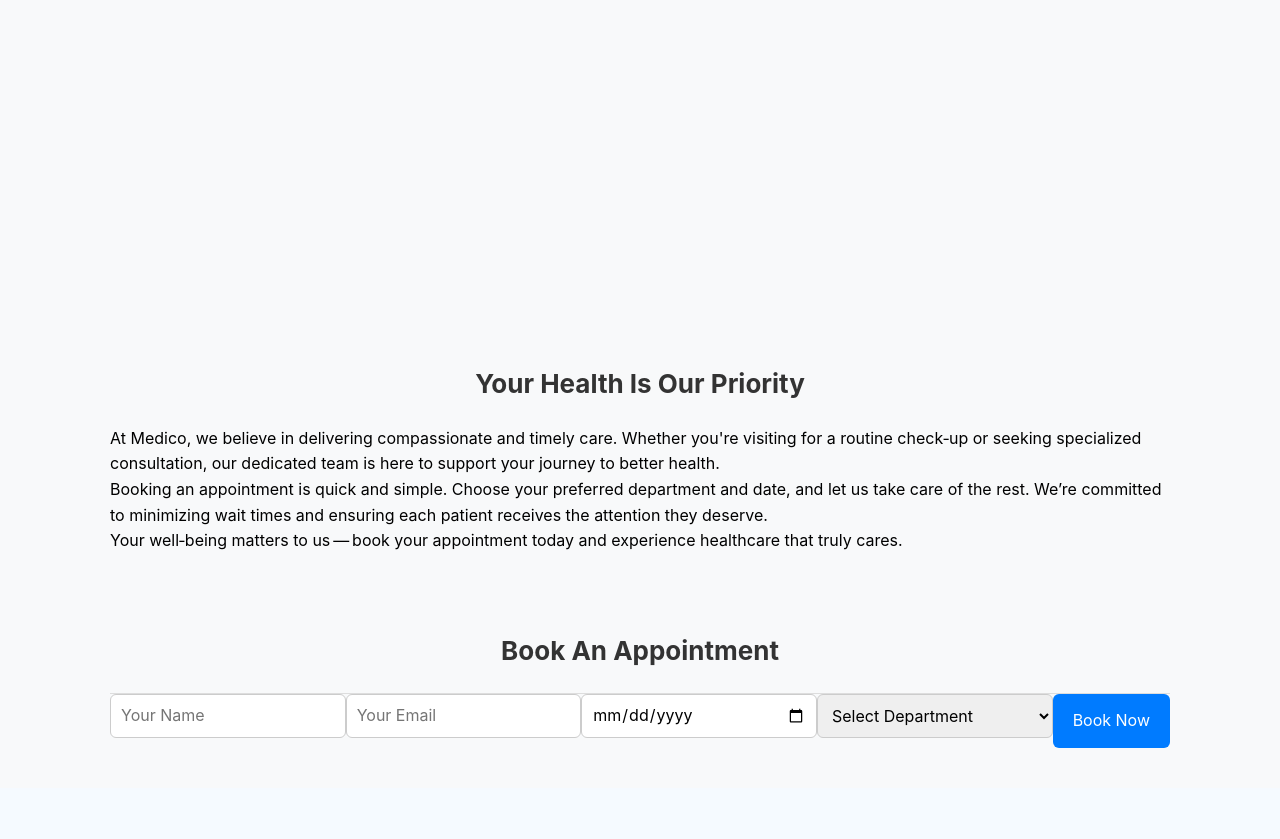
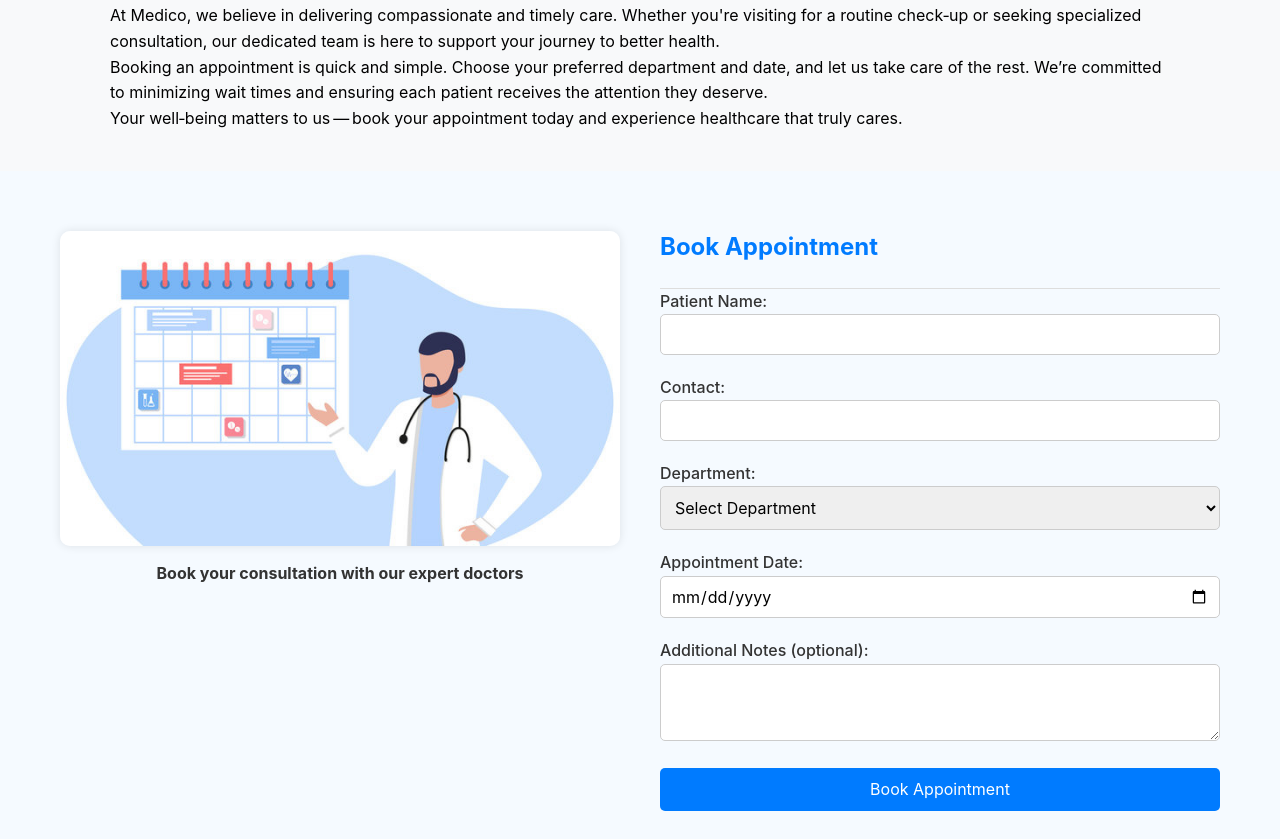
Before and after one commit to dibya-sinha-chowdhury/Medico, a plain HTML site: page Services.html in a window 1280 px wide. Shown: the part 221-1060 px from the top of the page. Drawn offline with Linux system fonts and the light colour scheme.

Commit message:
Update Services.html

```diff
--- a/Services.html
+++ b/Services.html
@@ -103,14 +103,14 @@
 
         /* ---------- Banner ---------- */
 
-     <br>  </br>
+        /* ===== Hero Banner ===== */
         .hero-banner {
             width: 100%;
             overflow: hidden;
 
         }
 
-        .hero-banner img {
+        <br></br><br></br>.hero-banner img {
             width: 100%;
             /* height:—responsive clamp: 220px(min)‒35vw(ideal)‒450px(max) */
             height: clamp(220px, 35vw, 450px);
@@ -209,30 +209,94 @@
             </section>
 
             <!-- Appointment Booking -->
-            <section class="section">
-                <h2>Book an Appointment</h2>
-                <form class="appointment-form">
-                    <input type="text" placeholder="Your Name" />
-                    <input type="email" placeholder="Your Email" />
-                    <input type="date" />
-                    <select>
-                        <option selected disabled>Select Department</option>
-                        <option>Cardiology</option>
-                        <option>Neurology</option>
-                        <option>General</option>
+            <section id="appointment-booking" style="background-color: #f5faff; padding: 60px 0;">
+                <div
+                    style="max-width: 1200px; margin: auto; display: flex; flex-wrap: wrap; align-items: flex-start; gap: 40px; padding: 0 20px;">
+
+                    <!-- Left: Appointment Image -->
+                    <div style="flex: 1 1 400px;">
+                        <img src="img/ticket.jpg" alt="Book Appointment"
+                            style="width: 100%; border-radius: 10px; box-shadow: 0 0 10px rgba(0,0,0,0.1);">
+                        <p style="text-align: center; margin-top: 15px; font-weight: bold; color: #333;">Book your
+                            consultation with our expert doctors</p>
+                    </div>
+
+                    <!-- Right: Appointment Form -->
+                    <div style="flex: 1 1 400px;">
+                        <h2 style="color: #007BFF; margin-bottom: 25px;">Book Appointment</h2>
+                        <form onsubmit="return submitAppointment()"
+                            style="display: flex; flex-direction: column; gap: 20px;">
+
+                            <div>
+                                <label for="patient-name" style="font-weight: 500; color: #333;">Patient
+                                    Name:</label><br>
+                                <input type="text" id="patient-name" name="patient-name" required
+                                    style="width: 100%; padding: 10px; border-radius: 5px; border: 1px solid #ccc;">
+                            </div>
+
+                            <div>
+                                <label for="patient-contact" style="font-weight: 500; color: #333;">Contact:</label><br>
+                                <input type="text" id="patient-contact" name="patient-contact" required
+                                    style="width: 100%; padding: 10px; border-radius: 5px; border: 1px solid #ccc;">
+                            </div>
+
+                            <div>
+                                <label for="department" style="font-weight: 500; color: #333;">Department:</label><br>
+                                <select id="department" name="department" required
+                                    style="width: 100%; padding: 10px; border-radius: 5px; border: 1px solid #ccc;">
+                                    <option value="">Select Department</option>
+                                    <option value="General">General</option>
+                                    <option value="Medicine">Medicine</option>
+                                    <option value="Dental">Dental</option>
+                                    <option value="Gynacologist">Gynacologist</option>
+                                    <option value="Gastroentrology">Gastroentrology</option>
+                                    <option value="Specialist in Surgery">Specialist in Surgery</option>
+                                    <option value="Eye Specialist">Eye Specialist</option>
+                                    <option value="Kidney & Dialysis">Kidney & Dialysis</option>
+                                    <option value="Cardiology">Cardiology</option>
+                                    <option value="Neurology">Neurology</option>
+                                    <option value="Pediatrics">Pediatrics</option>
+                                    <option value="Orthopedics">Orthopedics</option>
                                 </select>
-                    <button type="submit">Book Now</button>
+                            </div>
+
+                            <div>
+                                <label for="appointment-date" style="font-weight: 500; color: #333;">Appointment
+                                    Date:</label><br>
+                                <input type="date" id="appointment-date" name="appointment-date" required
+                                    style="width: 100%; padding: 10px; border-radius: 5px; border: 1px solid #ccc;">
+                            </div>
+
+                            <div>
+                                <label for="notes" style="font-weight: 500; color: #333;">Additional Notes
+                                    (optional):</label><br>
+                                <textarea id="notes" name="notes" rows="3"
+                                    style="width: 100%; padding: 10px; border-radius: 5px; border: 1px solid #ccc;"></textarea>
+                            </div>
+
+                            <button type="submit"
+                                style="background-color: #007BFF; color: white; padding: 12px 25px; border: none; border-radius: 5px; font-size: 16px; cursor: pointer;">
+                                Book Appointment
+                            </button>
                         </form>
+                    </div>
+                </div>
             </section>
 
 
+
+
+
             <section id="medicine-request" style="background-color: #f5faff; padding: 60px 0;">
-                <div style="max-width: 1200px; margin: auto; display: flex; flex-wrap: wrap; align-items: flex-start; gap: 40px; padding: 0 20px;">
+                <div
+                    style="max-width: 1200px; margin: auto; display: flex; flex-wrap: wrap; align-items: flex-start; gap: 40px; padding: 0 20px;">
 
                     <!-- Image Block -->
                     <div style="flex: 1 1 400px;">
-                    <img src="img/Capsule.jpg" alt="Emergency Medicine" style="width: 100%; border-radius: 10px; box-shadow: 0 0 10px rgba(0,0,0,0.1);">
-                    <p style="text-align: center; margin-top: 15px; font-weight: bold; color: #333;">Our services include 24-hour medicine delivery</p>
+                        <img src="img/Capsule.jpg" alt="Emergency Medicine"
+                            style="width: 100%; border-radius: 10px; box-shadow: 0 0 10px rgba(0,0,0,0.1);">
+                        <p style="text-align: center; margin-top: 15px; font-weight: bold; color: #333;">Our services
+                            include 24-hour medicine delivery</p>
                     </div>
 
                     <!-- Form Block -->
@@ -242,25 +306,30 @@
 
                             <div>
                                 <label for="name" style="font-weight: 500; color: #333;">Customer Name:</label><br>
-                        <input type="text" id="name" name="name" required style="width: 100%; padding: 10px; border-radius: 5px; border: 1px solid #ccc;">
+                                <input type="text" id="name" name="name" required
+                                    style="width: 100%; padding: 10px; border-radius: 5px; border: 1px solid #ccc;">
                             </div>
 
                             <div>
                                 <label for="contact" style="font-weight: 500; color: #333;">Contact:</label><br>
-                        <input type="text" id="contact" name="contact" required style="width: 100%; padding: 10px; border-radius: 5px; border: 1px solid #ccc;">
+                                <input type="text" id="contact" name="contact" required
+                                    style="width: 100%; padding: 10px; border-radius: 5px; border: 1px solid #ccc;">
                             </div>
 
                             <div>
                                 <label for="address" style="font-weight: 500; color: #333;">Address:</label><br>
-                        <textarea id="address" name="address" rows="3" required style="width: 100%; padding: 10px; border-radius: 5px; border: 1px solid #ccc;"></textarea>
+                                <textarea id="address" name="address" rows="3" required
+                                    style="width: 100%; padding: 10px; border-radius: 5px; border: 1px solid #ccc;"></textarea>
                             </div>
 
                             <div>
-                        <label for="prescription" style="font-weight: 500; color: #333;">Attach Prescription Image:</label><br>
+                                <label for="prescription" style="font-weight: 500; color: #333;">Attach Prescription
+                                    Image:</label><br>
                                 <input type="file" id="prescription" name="prescription" accept="image/*" required>
                             </div>
 
-                      <button type="submit" style="background-color: #007BFF; color: white; padding: 12px 25px; border: none; border-radius: 5px; font-size: 16px; cursor: pointer;">
+                            <button type="submit"
+                                style="background-color: #007BFF; color: white; padding: 12px 25px; border: none; border-radius: 5px; font-size: 16px; cursor: pointer;">
                                 Send Request
                             </button>
                         </form>
@@ -271,27 +340,7 @@
 
 
 
-            <!-- Consultants -->
-            <section class="section">
-                <h2>Our Consultants</h2>
-                <div class="grid">
-                    <div class="card">
-                        <img src="img/Doctor1.jpg" alt="Dr. John Smith" />
-                        <h4>Dr. John Smith</h4>
-                        <p>Cardiologist</p>
-                    </div>
-                    <div class="card">
-                        <img src="img/Doctor3.jpg" alt="Dr. Ayesha Rahman" />
-                        <h4>Dr. Ayesha Rahman</h4>
-                        <p>Neurologist</p>
-                    </div>
-                    <div class="card">
-                        <img src="img/Dakhtor2.jpg" alt="Dr. Karim Ali" />
-                        <h4>Dr. Karim Ali</h4>
-                        <p>General Physician</p>
-                    </div>
-                </div>
-            </section>
+
 
             <!-- Departments -->
             <section class="section">
@@ -321,13 +370,13 @@
             </section>
 
             <!-- Emergency -->
-            <section class="section emergency">
+            <section class=" section emergency">
                 <h2>Emergency Call</h2>
                 <p>📞 Call us now: <strong>+880 1716757857</strong></p>
             </section>
 
             <!-- Ambulance -->
-            <section class="section ambulance">
+            <section class=" section ambulance">
                 <h2>24/7 Ambulance Service</h2>
                 <p>We are ready anytime, anywhere</p>
                 <img src="img/ambulance.jpg" alt="Ambulance" />
```
Lines whose indentation alone changed are shown as unchanged.
